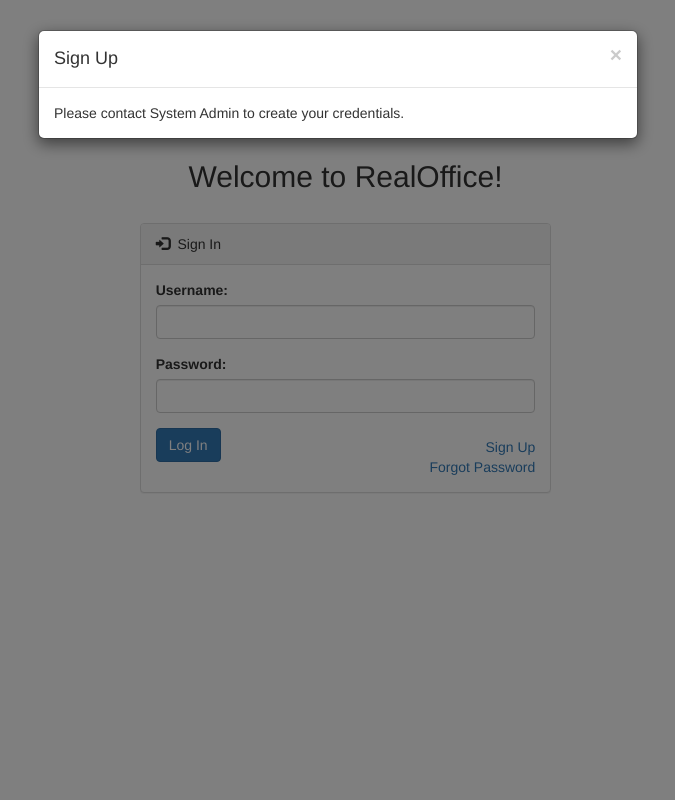
After one commit to kejriwalrahul/RealOffice, a Django app: page / in a window 1280 px wide, after a click on "Sign Up". The commit adds this page. Shown: the whole page, without its empty margins (302-977 px from the left). Run offline with Django 3.2, Linux system fonts and the light colour scheme; some libraries are stand-ins or nearby versions.

Commit message:
added login page

```diff
--- a/Code/RealOffice/RealOffice/settings.py
+++ b/Code/RealOffice/RealOffice/settings.py
@@ -121,7 +121,9 @@ USE_TZ = True
 
 STATIC_URL = '/static/'
 
-LOGIN_REDIRECT_URL = '/loginpage'
+LOGIN_REDIRECT_URL = '/loginpage/'
+
+LOGIN_URL = '/login/'
 
 REST_FRAMEWORK = {
     'DEFAULT_AUTHENTICATION_CLASSES': (
--- a/Code/RealOffice/meeting/admin.py
+++ b/Code/RealOffice/meeting/admin.py
@@ -88,6 +88,6 @@ admin.site.register(Requirement, RequirementAdmin)
 admin.site.register(Invitation, InvitationAdmin)
 
 # Remove default apps
-admin.site.unregister(User)
+# admin.site.unregister(User)
 admin.site.unregister(Group)
 admin.site.unregister(authtoken.models.Token)
--- a/Code/RealOffice/meeting/static/meeting/dash.js
+++ b/Code/RealOffice/meeting/static/meeting/dash.js
@@ -1,4 +1,5 @@
-$(document).ready(function() {
+$(document).ready(function(){
+	var my_token = window.localStorage.getItem("token");
 
     // page is now ready, initialize the calendar...
     $('#calendar').fullCalendar({
@@ -7,7 +8,22 @@ $(document).ready(function() {
 	    handleWindowResize: true
     });
 
-    /*$('#logout').on("click", function(){
-    	$.ajax()
-    });*/
+    // Log Out
+    $('#logout').on("click", function(){
+
+    	$.ajax({
+    		url: "/logout/",
+			error: function(jqXHR, textStatus, errorThrown){
+				console.log("Error!");
+			},
+			headers: {
+				Authorization: "token " + my_token
+			},
+			method: "POST",
+			success: function(data, textStatus, jqXHR){
+				console.log("Success");
+			}
+    	});
+
+    });
 });
--- /dev/null
+++ b/Code/RealOffice/meeting/static/meeting/login.js
@@ -0,0 +1,33 @@
+$(document).ready(function() {
+
+	var my_token = "";
+
+	$("#loginbtn").on("click", function(){
+
+		function gotoDash(){
+			window.localStorage.setItem('token', my_token);
+
+		};
+
+		$.ajax({
+			url: "/login/",
+			dataType: "json",
+			error: function(jqXHR, textStatus, errorThrown){
+				console.log("Error!");
+				$("#failLogInModal").modal("show");
+			},
+			method: "POST",
+			data: {
+				username: $("#name").val(),
+				password: $("#password").val(),
+			},
+			success: function(data, textStatus, jqXHR){
+				console.log("Success");
+				my_token = data['token'];
+				gotoDash();
+			}
+		});
+
+	});
+
+});
--- a/Code/RealOffice/meeting/templates/meeting/dash.html
+++ b/Code/RealOffice/meeting/templates/meeting/dash.html
@@ -46,7 +46,7 @@
             <li class="active"><a href="#">Dashboard</a></li>
         </ul>
         <ul class="nav navbar-nav navbar-right">
-            <li><a id="logout" href=""><span class="glyphicon glyphicon-log-out"></span>&nbsp;Log Out</a></li>
+            <li><a id="logout"><span class="glyphicon glyphicon-log-out"></span>&nbsp;Log Out</a></li>
         </ul>
         <ul class="nav navbar-nav navbar-right">
             <li><a data-toggle="tab" href="#settingsTab"><span class="glyphicon glyphicon-user"></span>&nbsp;{{ username }}</a></li>
--- /dev/null
+++ b/Code/RealOffice/meeting/templates/meeting/login.html
@@ -0,0 +1,119 @@
+<!DOCTYPE html>
+<html>
+<head>
+	<title>RealOffice - Log In</title>
+    {% load static %}
+	<link rel="stylesheet" href="{% static 'meeting/bootstrap.min.css' %}">
+    <script type="text/javascript" src="{% static 'meeting/jquery-3.1.1.min.js' %}"></script>
+    <script type="text/javascript" src="{% static 'meeting/bootstrap.min.js' %}"></script>
+    <script type="text/javascript" src="{% static 'meeting/login.js' %}"></script>
+
+    <link rel="stylesheet" href="{% static 'meeting/fullcalendar.min.css' %}">
+    <script type="text/javascript" src="{% static 'meeting/moment.min.js' %}"></script>
+    <script type="text/javascript" src="{% static 'meeting/fullcalendar.min.js' %}"></script>
+    <script type="text/javascript" src="{% static 'meeting/dash.js' %}"></script>
+
+    <style>
+        .table>tbody>tr>td, .table>tbody>tr>th, .table>tfoot>tr>td, .table>tfoot>tr>th, .table>thead>tr>td, .table>thead>tr>th{
+            border-top: 0px;
+        }
+
+    </style>
+</head>
+<body>
+
+<!-- Dashboard Panel -->
+<div class="col-md-4 col-md-offset-4" style="padding-right: 0px;">
+
+<div style="min-height: 40vh; margin-top: 20vh">
+<h2 style="text-align: center;">Welcome to RealOffice!</h2><br>
+<div class="panel panel-default">
+    <div class="panel-heading">
+        <span class="glyphicon glyphicon-log-in"></span>&nbsp;&nbsp;Sign In
+    </div>
+
+    <div class="panel-body">
+
+        <div class="form-group" style="padding-left: 0px;">
+            <label for="username">Username:&nbsp;</label>
+            <input type="text" class="form-control" id="name" required>
+        </div>
+
+        <div class="form-group" style="padding-left: 0px;">
+            <label for="password">Password:&nbsp;</label>
+            <input type="password" class="form-control" id="password" required>
+        </div>
+
+        <div class="">
+            <button id="loginbtn" type="submit" class="btn btn-primary">Log In</button>
+            <div class="pull-right" style="margin-top: 9px;text-align: right;">
+                <a data-toggle="modal" data-target="#signupModal">Sign Up</a><br>
+                <a data-toggle="modal" data-target="#forgotpassModal">Forgot Password</a>
+            </div>
+        </div>
+
+    </div>
+
+</div>
+</div>
+</div>
+
+<!-- LogIn failed Modal -->
+<div id="failLogInModal" class="modal fade" role="dialog">
+    <div class="modal-dialog">
+
+    <!-- Modal content-->
+    <div class="modal-content">
+        <div class="modal-header">
+            <button type="button" class="close" data-dismiss="modal">&times;</button>
+            <h4 class="modal-title">Log In Failed</h4>
+        </div>
+
+        <div class="modal-body">
+            Username or Password Incorrect. Please check again.
+        </div>
+    </div>
+
+    </div>
+</div>
+
+<!-- SignUp Modal -->
+<div id="signupModal" class="modal fade" role="dialog">
+    <div class="modal-dialog">
+
+    <!-- Modal content-->
+    <div class="modal-content">
+        <div class="modal-header">
+            <button type="button" class="close" data-dismiss="modal">&times;</button>
+            <h4 class="modal-title">Sign Up</h4>
+        </div>
+
+        <div class="modal-body">
+            Please contact System Admin to create your credentials.
+        </div>
+    </div>
+
+    </div>
+</div>
+
+<!-- Forgot Password Modal -->
+<div id="forgotpassModal" class="modal fade" role="dialog">
+    <div class="modal-dialog">
+
+    <!-- Modal content-->
+    <div class="modal-content">
+        <div class="modal-header">
+            <button type="button" class="close" data-dismiss="modal">&times;</button>
+            <h4 class="modal-title">Forgot Password</h4>
+        </div>
+
+        <div class="modal-body">
+            Please contact System Admin to reset your credentials.
+        </div>
+    </div>
+
+    </div>
+</div>
+
+</body>
+</html>
--- a/Code/RealOffice/meeting/urls.py
+++ b/Code/RealOffice/meeting/urls.py
@@ -3,7 +3,10 @@ from rest_framework.authtoken import views as authviews
 import views
 
 urlpatterns = [
+    url(r'^$', views.loginpage, name='loginpage'),
     url(r'^login/$', authviews.obtain_auth_token),
     url(r'^logout/$', views.LogOutView.as_view(), name='signout'),
     url(r'^dash/$', views.dashboard, name='dashboard'),
+    # url(r'^dashapi/$', views.DashView.as_view(), name='dashboard_api'),
+    url(r'^test/$', views.ExampleView.as_view(), name='dashboard'),
 ]
--- a/Code/RealOffice/meeting/views.py
+++ b/Code/RealOffice/meeting/views.py
@@ -2,6 +2,7 @@ from django.shortcuts import render
 from django.contrib.auth.decorators import login_required
 
 # Rest framework stuff
+from rest_framework.renderers import TemplateHTMLRenderer
 from rest_framework.permissions import IsAuthenticated
 from rest_framework.response import Response
 from rest_framework.views import APIView
@@ -20,10 +21,28 @@ def check_dict(dictionary, keys):
 
 	return True
 
+
+def loginpage(request):
+	context = {}
+	return render(request, 'meeting/login.html', context)
+
+
+"""
+class DashView(APIView):
+	permission_classes = (IsAuthenticated, )
+	renderer_classes = [TemplateHTMLRenderer]
+	template_name = 'meeting/dash.html'
+
+	def post(self, request):
+		context = {'username': request.user}
+		return Response(context)
+"""
+
 @login_required
 def dashboard(request):
 	context = {'username': request.user}
 	return render(request, 'meeting/dash.html', context)
+
 
 class LogOutView(APIView):
 	permission_classes = (IsAuthenticated, )
@@ -32,7 +51,7 @@ class LogOutView(APIView):
 		request.user.auth_token.delete()
 		return Response(status=status.HTTP_200_OK)
 
-"""
+
 class ExampleView(APIView):
 	permission_classes = (IsAuthenticated, )
 
@@ -42,4 +61,3 @@ class ExampleView(APIView):
 			'auth': unicode(request.auth)
 		}
 		return Response(content, status=status.HTTP_200_OK)
-"""
```
Also changed, not shown: Code/RealOffice/db.sqlite3.
